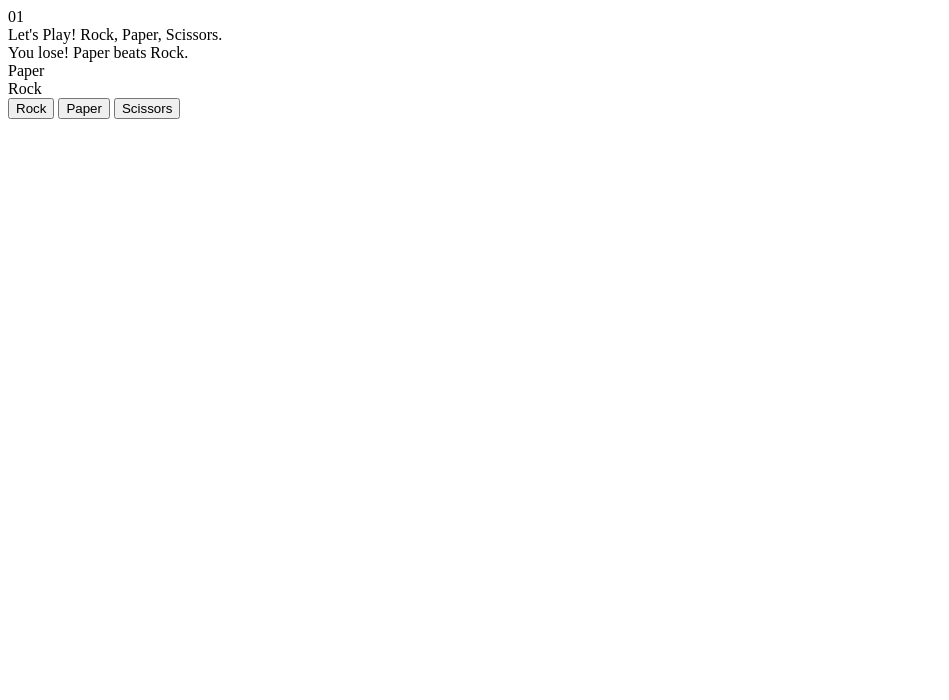
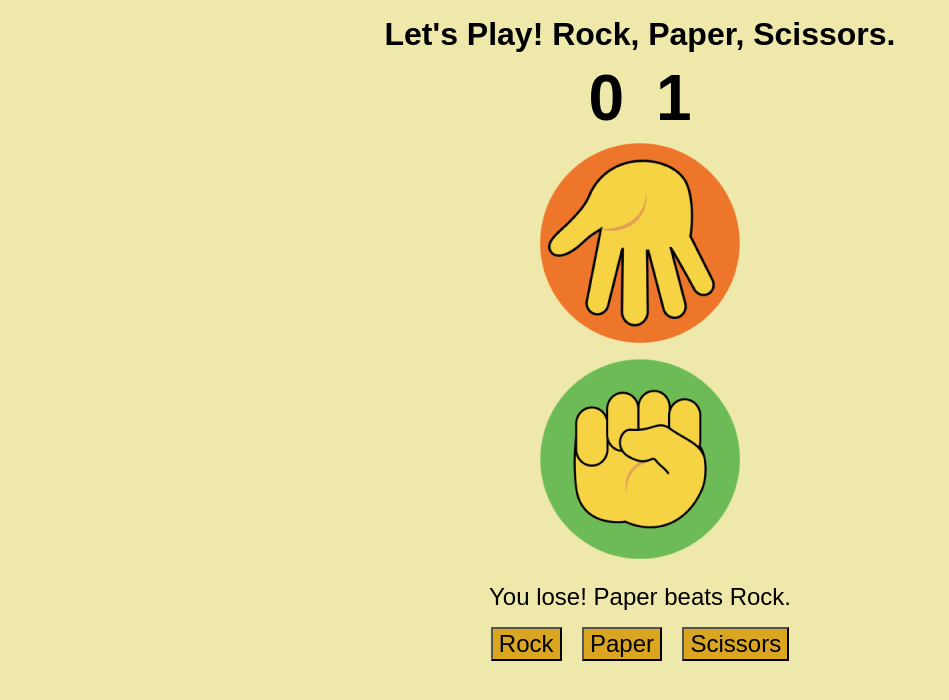
Before and after one commit to CyberDagger/odin_rock-paper-scissors, a plain HTML site: page index.html in a window 1280 px wide. Both pictures are taken after a click on the button "Rock". Shown: the whole page, without its empty margins (0-949 px from the left). Drawn offline with Linux system fonts and the light colour scheme; a web font is replaced by a local one.

Commit message:
Interface: color and icons
Color applied to UI elements. Icons used to show plays. Font also changed.

```diff
--- a/index.html
+++ b/index.html
@@ -4,20 +4,25 @@
     <meta charset="UTF-8">
     <meta name="viewport" content="width=device-width, initial-scale=1.0">
     <title>Rock-Paper-Scissors</title>
+    <link rel="preconnect" href="https://fonts.googleapis.com">
+    <link rel="preconnect" href="https://fonts.gstatic.com" crossorigin>
+    <link href="https://fonts.googleapis.com/css2?family=Goldman:wght@400;700&display=swap" rel="stylesheet">
     <link rel="stylesheet" href="styles.css">
     <script defer src="main.js"></script>
 </head>
 <body>
+    <div id="title">Let's Play! Rock, Paper, Scissors.</div>
     <div class="score">
         <div id="scoreHuman">0</div>
         <div id="scoreComputer">0</div>
     </div>
-    <div id="title">Let's Play! Rock, Paper, Scissors.</div>
+    <div id="computerPlay"></div>
+    <div id="humanPlay"></div>
     <div id="results">The results will be shown here.</div>
-    <div id="computerPlay">Computer's Play</div>
-    <div id="humanPlay">Human's Play</div>
-    <button id="buttonRock">Rock</button>
-    <button id="buttonPaper">Paper</button>
-    <button id="buttonScissors">Scissors</button>
+    <div class="buttons">
+        <button id="buttonRock">Rock</button>
+        <button id="buttonPaper">Paper</button>
+        <button id="buttonScissors">Scissors</button>
+    </div>
 </body>
 </html>
--- a/main.js
+++ b/main.js
@@ -59,10 +59,16 @@ function prepareRound(humanChoice) {
     }
     updateScore();
     if (humanScore >= 5) {
-        textTitle.textContent = "Game over! You win! Refresh the page to play again"
+        textTitle.textContent = "Game over! You win! Refresh the page to play again";
+        buttonRock.style.backgroundColor = "palegoldenrod";
+        buttonPaper.style.backgroundColor = "palegoldenrod";
+        buttonScissors.style.backgroundColor = "palegoldenrod";
         gamePlaying = false;
     } else if (computerScore >= 5) {
-        textTitle.textContent = "Game over! You win! Refresh the page to play again"
+        textTitle.textContent = "Game over! You win! Refresh the page to play again";
+        buttonRock.style.backgroundColor = "palegoldenrod";
+        buttonPaper.style.backgroundColor = "palegoldenrod";
+        buttonScissors.style.backgroundColor = "palegoldenrod";
         gamePlaying = false;
     }
 }
@@ -73,62 +79,62 @@ function playRound(humanChoice, computerChoice) {
         case "rock":
             switch(computerChoice) {
                 case "rock":
-                    playComputer.textContent = "Rock";
+                    playComputer.innerHTML = "<img src=\"./images/icon_rock.png\">";
                     textResults.textContent = "A tie! Both chose Rock.";
                     result = "tie";
                     break;
                 case "paper":
-                    playComputer.textContent = "Paper";
+                    playComputer.innerHTML = "<img src=\"./images/icon_paper.png\">";
                     textResults.textContent = "You lose! Paper beats Rock.";
                     result = "loss";
                     break;
                 case "scissors":
-                    playComputer.textContent = "Scissors";
+                    playComputer.innerHTML = "<img src=\"./images/icon_scissors.png\">";
                     textResults.textContent = "You win! Rock beats Scissors.";
                     result = "win";
                     break;
             }
-            playHuman.textContent = "Rock";
+            playHuman.innerHTML = "<img src=\"./images/icon_rock.png\">";
             break;
         case "paper":
             switch(computerChoice) {
                 case "rock":
-                    playComputer.textContent = "Rock";
+                    playComputer.innerHTML = "<img src=\"./images/icon_rock.png\">";
                     textResults.textContent = "You win! Paper beats Rock.";
                     result = "win";
                     break;
                 case "paper":
-                    playComputer.textContent = "Paper";
+                    playComputer.innerHTML = "<img src=\"./images/icon_paper.png\">";
                     textResults.textContent = "A tie! Both chose Paper.";
                     result = "tie";
                     break;
                 case "scissors":
-                    playComputer.textContent = "Scissors";
+                    playComputer.innerHTML = "<img src=\"./images/icon_scissors.png\">";
                     textResults.textContent = "You lose! Scissors beats Paper.";
                     result = "loss";
                     break;
             }
-            playHuman.textContent = "Paper";
+            playHuman.innerHTML = "<img src=\"./images/icon_paper.png\">";
             break;
         case "scissors":
             switch(computerChoice) {
                 case "rock":
-                    playComputer.textContent = "Rock";
+                    playComputer.innerHTML = "<img src=\"./images/icon_rock.png\">";
                     textResults.textContent = "You lose! Rock beats Scissors.";
                     result = "loss";
                     break;
                 case "paper":
-                    playComputer.textContent = "Paper";
+                    playComputer.innerHTML = "<img src=\"./images/icon_paper.png\">";
                     textResults.textContent = "You win! Scissors beats Paper.";
                     result = "win";
                     break;
                 case "scissors":
-                    playComputer.textContent = "Scissors";
+                    playComputer.innerHTML = "<img src=\"./images/icon_scissors.png\">";
                     textResults.textContent = "A tie! Both chose Scissors.";
                     result = "tie";
                     break;
             }
-            playHuman.textContent = "Scissors";
+            playHuman.innerHTML = "<img src=\"./images/icon_scissors.png\">";
             break;
     }
     return result;
--- a/styles.css
+++ b/styles.css
@@ -1,3 +1,49 @@
+* {
+    box-sizing: border-box;
+    font-family: "Goldman", sans-serif;
+}
+
+body {
+    display: flex;
+    flex-direction: column;
+    align-items: center;
+    background-color: palegoldenrod;
+}
+
+#title {
+    font-size: 32px;
+    font-weight: 700;
+    margin: 8px;
+}
+
 .score {
     display: flex;
+    font-size: 64px;
+    font-weight: 700;
 }
+
+.score > div {
+    margin: 0 16px;
+}
+
+#computerPlay > img {
+    rotate: 180deg;
+}
+
+#results {
+    font-size: 24px;
+    margin: 16px;
+}
+
+button {
+    font-size: 24px;
+    margin: 0 8px;
+    background-color: goldenrod;
+}
+
+#computerPlay,
+#humanPlay {
+    width: 200px;
+    height: 200px;
+    margin: 8px;
+}
```
Also changed, not shown: images/icon_paper.png (added), images/icon_rock.png (added), images/icon_scissors.png (added).
